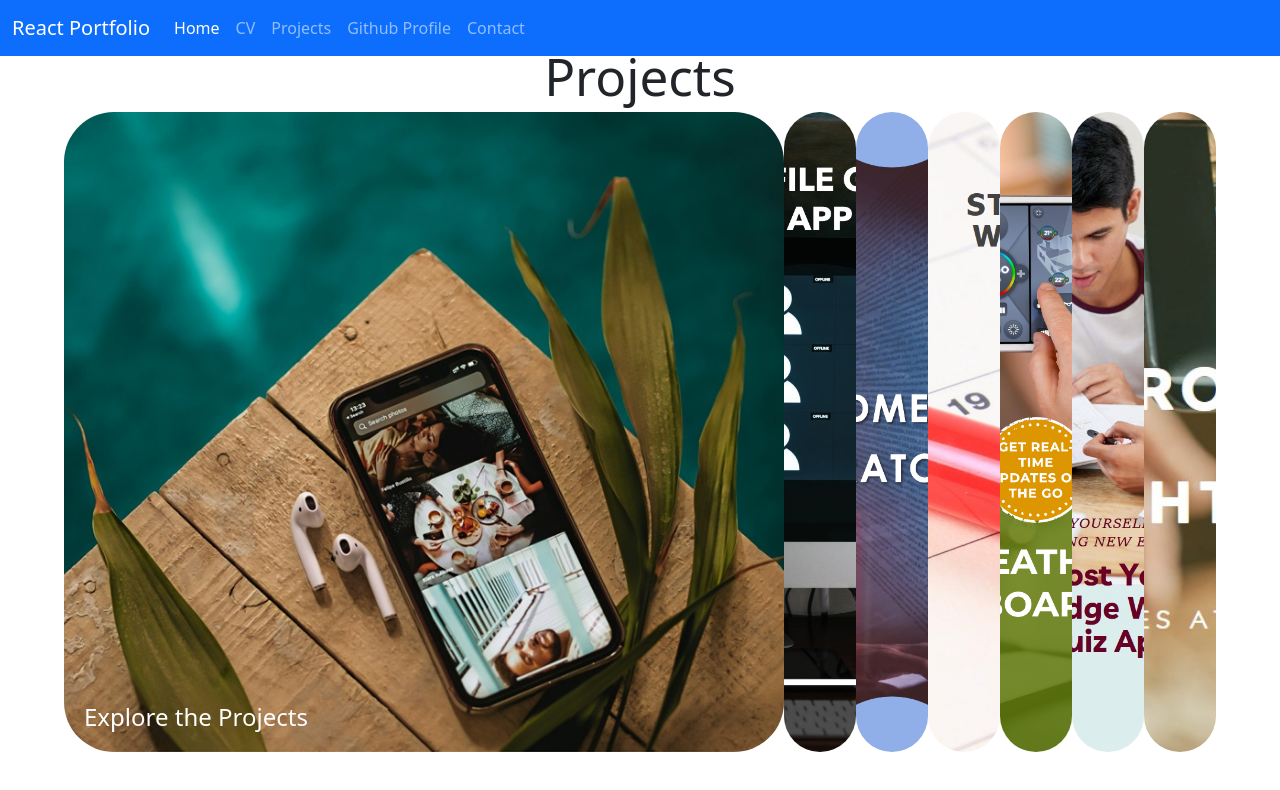
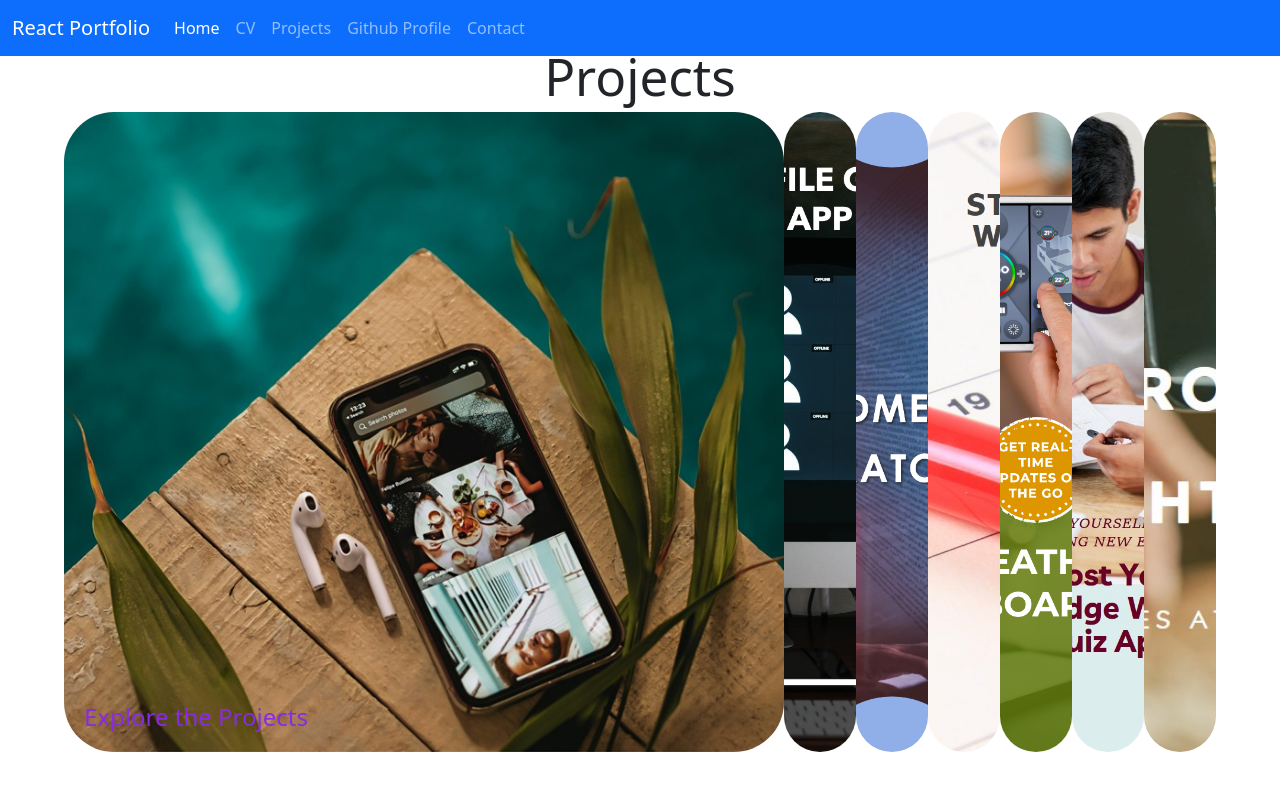
Before and after one commit to gnavea123/reactportfolio, a React (Vite) app: page /reactportfolio/projects in a window 1280 px wide. Shown: the top 790 px of the page. Built offline with nearby package versions, Linux system fonts and the light colour scheme.

Commit message:
update: modified project cards to navigate carrousel.

```diff
--- a/src/App.css
+++ b/src/App.css
@@ -69,7 +69,7 @@ margin: 0 1.5rem;
  background-repeat: no-repeat;
  height: 80vh;
  border-radius: 50px;
- color: white;
+ color: blueviolet;
  cursor: pointer;
  flex: 0.5;
  position: relative;
@@ -87,7 +87,9 @@ margin: 0 1.5rem;
   flex: 5;
 }
 .panelProjects.active h3{
-  opacity:1
+  opacity:1;
+  transition: opacity 0.3s ease-in 0.4s;
+
 }
 @media (max-width:480px) {
 
--- a/src/Pages/Projects.jsx
+++ b/src/Pages/Projects.jsx
@@ -8,6 +8,24 @@ import weatherdashboard from '../assets/images/reactPortfolio_ImagesProjects/wea
 import codeQuiz from '../assets/images/reactPortfolio_ImagesProjects/codequizapp.png'
 import projectDateNight from '../assets/images/reactPortfolio_ImagesProjects/projectdatenight.png'
 export function Projects() {
+
+
+  const panels = document.querySelectorAll('.panelProjects')
+
+  panels.forEach((panel) => {
+    panel.addEventListener ('click', () => {
+      removeActiveClasses()
+      panel.classList.add('active')
+    })
+  })
+
+
+  function removeActiveClasses() {
+    panels.forEach((panel) => {
+      panel.classList.remove('active')
+    })
+  }
+
 
   return (
     <div>
```
